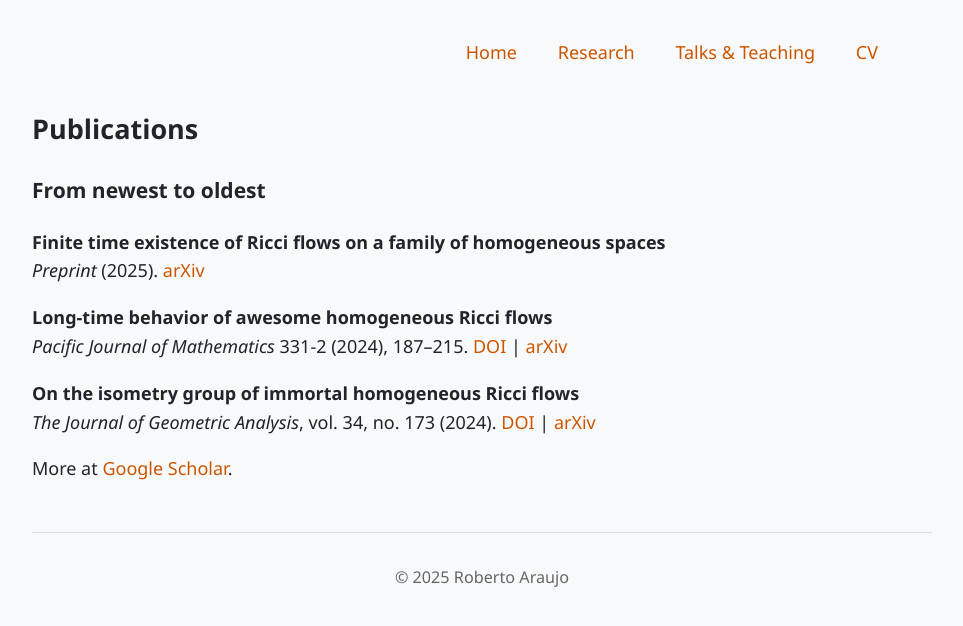
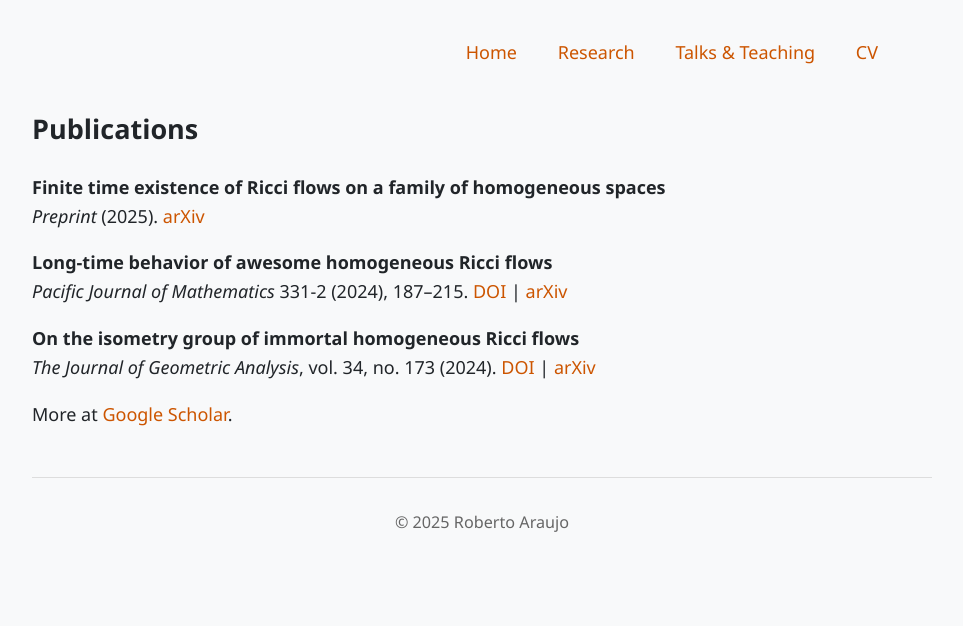
Before and after one commit to r-saraujo/r-saraujo.github.io, a Jekyll site: the page built from research.md, in a window 1280 px wide. Shown: the top 626 px of the page, without its empty margins (158-1121 px from the left). Built offline with Jekyll 4.4.1, drawn with Linux system fonts in a browser that asks for light colours.

Commit message:
Update research.md

```diff
--- a/research.md
+++ b/research.md
@@ -5,7 +5,6 @@ permalink: /research.html
 ---
 
 ## Publications
-### From newest to oldest
 
 - **Finite time existence of Ricci flows on a family of homogeneous spaces**
   *Preprint* (2025).
```
